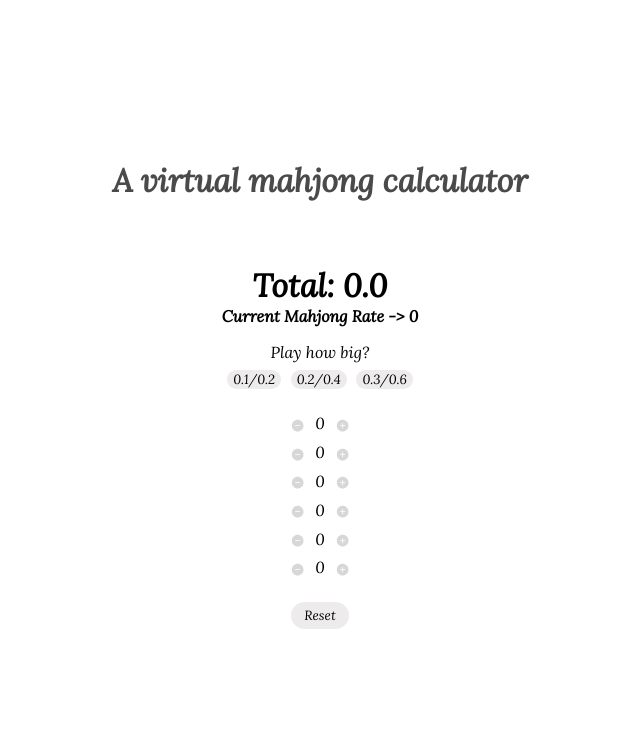
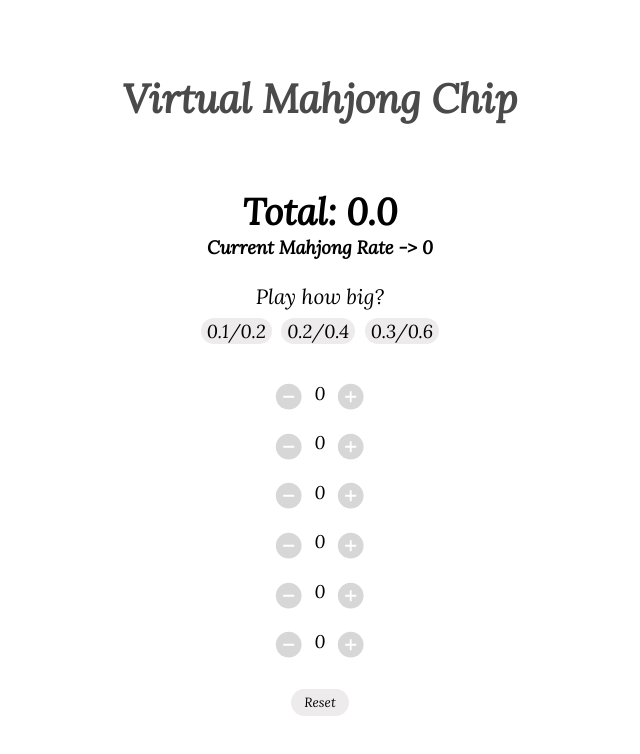
Before and after one commit to wayne-wh/Virtual-Mahjong-Chip, a React (Create React App) app: page / in a window 1280 px wide. Shown: the top 754 px of the page, without its empty margins (320-960 px from the left). Built offline with nearby package versions, Linux system fonts and the light colour scheme.

Commit message:
increased the fonts size

```diff
--- a/src/Counter.js
+++ b/src/Counter.js
@@ -112,7 +112,7 @@ class Counter extends Component {
     return (
       <div className='main-container'>
         <div className='title-container'>
-          <h1>A virtual mahjong calculator</h1>
+          <h1>Virtual Mahjong Chip</h1>
         </div>
         <div className='total-container'>
           <h1>Total: {(this.state.count).toFixed(1)}</h1>
@@ -128,32 +128,32 @@ class Counter extends Component {
         </div>
         <div className='increment-decrement'>
           <button onClick={this.decrement1} className='increment-decrement-button' ><AiFillMinusCircle/></button>
-          <p>{ this.state.multiplier===0.3 ? 1 : this.state.multiplier*1}</p>
+          <p className='increment-decrement-amount'>{ this.state.multiplier===0.3 ? 1 : this.state.multiplier*1}</p>
           <button onClick={this.increment1} className='increment-decrement-button'><AiFillPlusCircle/></button>
         </div>
         <div className='increment-decrement'>
           <button onClick={this.decrement2} className='increment-decrement-button'><AiFillMinusCircle/></button>
-          <p>{this.state.multiplier===0.3 ? 2 : this.state.multiplier*2}</p>
+          <p className='increment-decrement-amount'>{this.state.multiplier===0.3 ? 2 : this.state.multiplier*2}</p>
           <button onClick={this.increment2} className='increment-decrement-button'><AiFillPlusCircle/></button>
         </div>
         <div className='increment-decrement'>
           <button onClick={this.decrement3} className='increment-decrement-button'><AiFillMinusCircle/></button>
-          <p>{this.state.multiplier===0.3 ? 3 : this.state.multiplier*4}</p>
+          <p className='increment-decrement-amount'>{this.state.multiplier===0.3 ? 3 : this.state.multiplier*4}</p>
           <button onClick={this.increment3} className='increment-decrement-button'><AiFillPlusCircle/></button>
         </div>
         <div className='increment-decrement'>
           <button onClick={this.decrement4} className='increment-decrement-button'><AiFillMinusCircle/></button>
-          <p>{this.state.multiplier===0.3 ? 5 : this.state.multiplier*8}</p>
+          <p className='increment-decrement-amount'>{this.state.multiplier===0.3 ? 5 : this.state.multiplier*8}</p>
           <button onClick={this.increment4} className='increment-decrement-button'><AiFillPlusCircle/></button>
         </div>
         <div className='increment-decrement'>
           <button onClick={this.decrement5} className='increment-decrement-button'><AiFillMinusCircle/></button>
-          <p>{this.state.multiplier===0.3 ? 10 : this.state.multiplier*16}</p>
+          <p className='increment-decrement-amount'>{this.state.multiplier===0.3 ? 10 : this.state.multiplier*16}</p>
           <button onClick={this.increment5} className='increment-decrement-button'><AiFillPlusCircle/></button>
         </div>
         <div className='increment-decrement'>
           <button onClick={this.decrement6} className='increment-decrement-button'><AiFillMinusCircle/></button>
-          <p>{this.state.multiplier===0.3 ? 20 : this.state.multiplier*32}</p>
+          <p className='increment-decrement-amount'>{this.state.multiplier===0.3 ? 20 : this.state.multiplier*32}</p>
           <button onClick={this.increment6} className='increment-decrement-button'><AiFillPlusCircle/></button>
         </div>
         <div className='reset-container'>
--- a/src/index.css
+++ b/src/index.css
@@ -26,20 +26,23 @@ body {
 .title-container {
   margin-bottom: 4rem;
   color: rgb(74, 74, 74);
+  font-size: 125%;
 }
 
 .total-container {
   display: flex;
   flex-direction: column;
   align-items: center;
-  margin-bottom: 1rem;
+  margin-bottom: 1.5rem;
+  font-size: 115%;
 }
 
 .multiplier-container {
   display: flex;
   flex-direction: column;
   align-items: center;
-  margin-bottom: 1rem;
+  margin-bottom: 1.5rem;
+  font-size: 130%;
 }
 
 .multiplier-buttons-div {
@@ -55,11 +58,13 @@ body {
   border-style: none;
   margin-left: 0.3rem;
   margin-right: 0.3rem;
+  font-size: 90%;
 }
 
 .increment-decrement {
   display: flex;
   flex-direction: row;
+  font-size: 115%;
 }
 
 .increment-decrement-button {
@@ -69,6 +74,11 @@ body {
   cursor:pointer;
   outline:none;
   color: rgb(215, 215, 215);
+  font-size: 160%;
+}
+
+.increment-decrement-amount {
+  margin-top: 0.3rem;
 }
 
 .reset-container {
```
